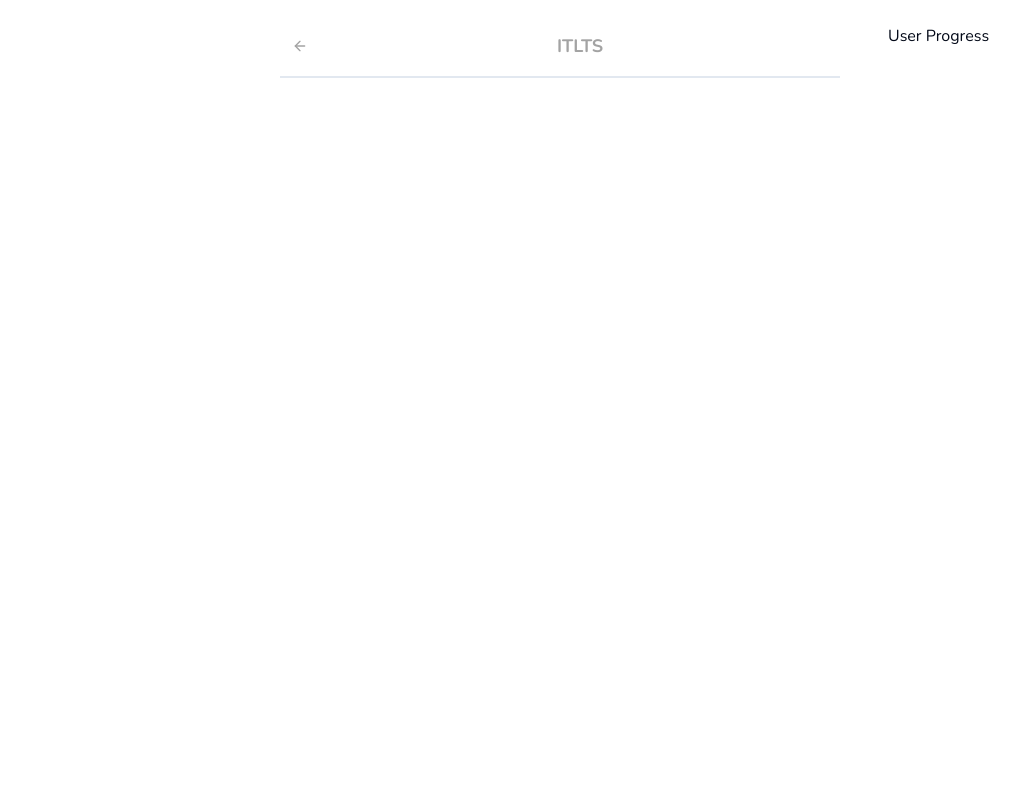
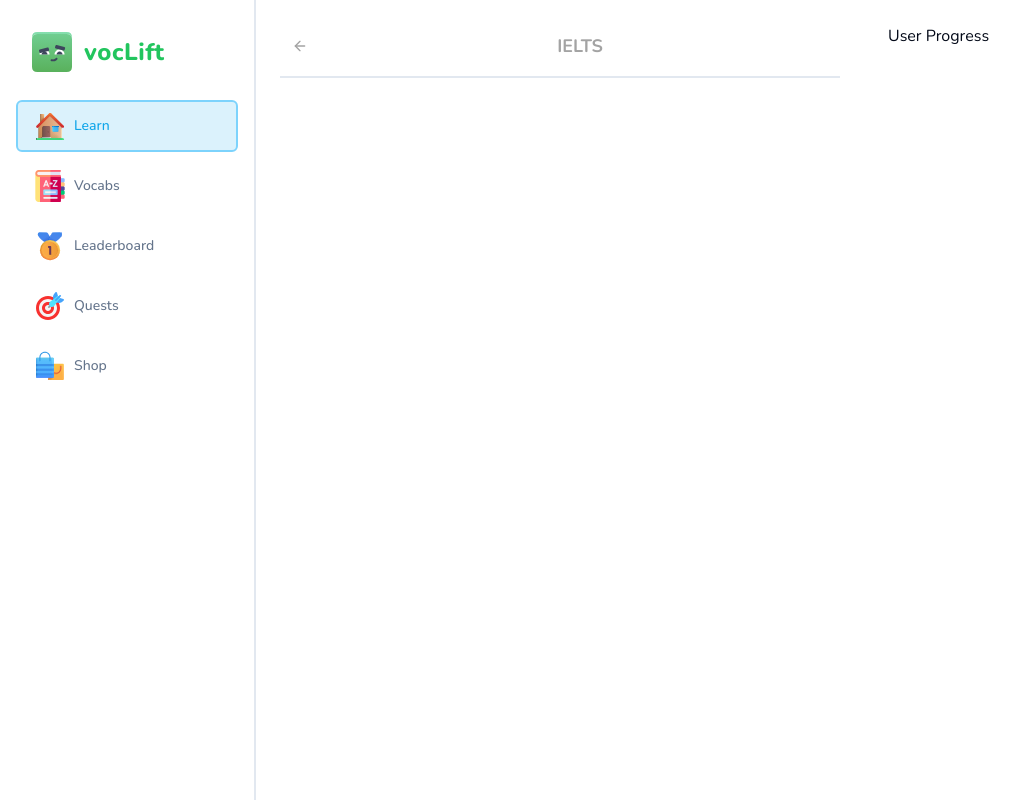
Before and after one commit to hr-shuvo/Voclift, a Next.js app in the folder client/: page /learn in a window 1280 px wide. Shown: the whole page, without its empty margins (0-1036 px from the left). Built offline with nearby package versions, Linux system fonts and the light colour scheme; no server answers.

Commit message:
add sidebar

```diff
--- a/client/app/(main)/layout.tsx
+++ b/client/app/(main)/layout.tsx
@@ -1,4 +1,6 @@
 import React from "react";
+import {Sidebar} from "@/components/sidebar";
+import {MobileHeader} from "@/components/mobile-header";
 
 
 type Props = {
@@ -8,8 +10,10 @@
 const MainLayout = ({children}:Props)=>{
     return(
         <>
+            <MobileHeader/>
+            <Sidebar className='hidden lg:flex'/>
             <main className='lg:pl-[256px] h-full pt-[50px] lg:pt-0'>
-                <div className='h-full max-w-[1056px] mx-auto pt-6 '>
+                <div className='h-full max-w-[1056px] mx-auto pt-6  '>
                     {children}
                 </div>
 
--- a/client/app/(main)/learn/page.tsx
+++ b/client/app/(main)/learn/page.tsx
@@ -11,7 +11,7 @@
                  <UserProgress></UserProgress>
              </StickyWrapper>
             <FeedWrapper>
-                <Header title={'ITLTS'}/>
+                <Header title={'IELTS'}/>
             </FeedWrapper>
         </div>
     )
--- a/client/app/globals.css
+++ b/client/app/globals.css
@@ -2,9 +2,15 @@
 @tailwind components;
 @tailwind utilities;
 
-body {
-  font-family: Arial, Helvetica, sans-serif;
+/*body {*/
+/*  font-family: Arial, Helvetica, sans-serif;*/
+/*}*/
+html,
+body,
+:root{
+  @apply h-full
 }
+
 
 @layer base {
   :root {
--- /dev/null
+++ b/client/components/mobile-header.tsx
@@ -0,0 +1,9 @@
+import {MobileSidebar} from "@/components/mobile-sidebar";
+
+export const MobileHeader = () => {
+    return (
+        <nav className='lg:hidden px-6 h-[50px] flex items-center bg-green-500 border-b fixed top-0 w-full z-50'>
+            <MobileSidebar/>
+        </nav>
+    )
+}
--- /dev/null
+++ b/client/components/mobile-sidebar.tsx
@@ -0,0 +1,19 @@
+import {Sheet, SheetContent, SheetTitle, SheetTrigger} from "@/components/ui/sheet";
+import {Menu} from "lucide-react";
+import {Sidebar} from "@/components/sidebar";
+
+
+export const MobileSidebar = () => {
+    return (
+        <Sheet>
+            <SheetTrigger>
+                <Menu/>
+            </SheetTrigger>
+            <SheetContent  className='p-0 z-[100]' side='left'>
+                <SheetTitle></SheetTitle>
+                <Sidebar className=''/>
+            </SheetContent>
+        </Sheet>
+
+    )
+}
--- /dev/null
+++ b/client/components/sidebar-item.tsx
@@ -0,0 +1,30 @@
+'use client'
+
+import {Button} from "@/components/ui/button";
+import {usePathname} from "next/navigation";
+import Link from "next/link";
+import Image from "next/image";
+
+type Props = {
+    label: string,
+    iconSrc: string,
+    href: string
+}
+
+export const SidebarItem = ({label, iconSrc, href}: Props) => {
+    const pathname = usePathname();
+    const active = pathname === href;
+
+
+    return (
+        <Button variant={active ? 'sidebarOutline' : 'sidebar'} size='default'
+                className='justify-start h-[52px]' asChild
+        >
+            <Link href={href}>
+                <Image src={iconSrc} alt={label} height={32} width={32} />
+                {label}
+            </Link>
+        </Button>
+    );
+
+};
--- /dev/null
+++ b/client/components/sidebar.tsx
@@ -0,0 +1,40 @@
+import React from "react";
+import {cn} from "@/lib/utils";
+import Image from "next/image";
+import Link from "next/link";
+import {SidebarItem} from "@/components/sidebar-item";
+
+type Props = {
+    className: React.ReactNode
+};
+
+
+export const Sidebar = ({className}: Props) =>{
+    return (
+        <div className={cn('flex h-full lg:w-[256px] w-[256px] ' +
+            'lg:fixed left-0 top-0 px-4 border-r-2 flex-col', className)}>
+
+            <Link href='/learn'>
+                <div className='pt-8 pl-4 pb-7 flex items-center gap-x-3'>
+                    <Image src='/mascot.svg' height={40} width={40} alt='mascot'/>
+                    <h1 className='text-2xl font-extrabold text-green-500 tracking-wide'>
+                        vocLift
+                    </h1>
+
+                </div>
+            </Link>
+
+
+            <div className='flex flex-col gap-y-2 flex-1'>
+                <SidebarItem label='Learn' href='/learn' iconSrc='/learn.svg'/>
+                <SidebarItem label='Vocabs' href='/vocabs' iconSrc='/vocabs.png'/>
+                <SidebarItem label='Leaderboard' href='/leaderboard' iconSrc='/leaderboard.svg'/>
+                <SidebarItem label='Quests' href='/quests' iconSrc='/quests.svg'/>
+                <SidebarItem label='Shop' href='/shop' iconSrc='/shop.svg'/>
+
+            </div>
+
+
+        </div>
+    )
+}
--- /dev/null
+++ b/client/components/ui/sheet.tsx
@@ -0,0 +1,140 @@
+"use client"
+
+import * as React from "react"
+import * as SheetPrimitive from "@radix-ui/react-dialog"
+import { cva, type VariantProps } from "class-variance-authority"
+import { X } from "lucide-react"
+
+import { cn } from "@/lib/utils"
+
+const Sheet = SheetPrimitive.Root
+
+const SheetTrigger = SheetPrimitive.Trigger
+
+const SheetClose = SheetPrimitive.Close
+
+const SheetPortal = SheetPrimitive.Portal
+
+const SheetOverlay = React.forwardRef<
+  React.ElementRef<typeof SheetPrimitive.Overlay>,
+  React.ComponentPropsWithoutRef<typeof SheetPrimitive.Overlay>
+>(({ className, ...props }, ref) => (
+  <SheetPrimitive.Overlay
+    className={cn(
+      "fixed inset-0 z-50 bg-black/80  data-[state=open]:animate-in data-[state=closed]:animate-out data-[state=closed]:fade-out-0 data-[state=open]:fade-in-0",
+      className
+    )}
+    {...props}
+    ref={ref}
+  />
+))
+SheetOverlay.displayName = SheetPrimitive.Overlay.displayName
+
+const sheetVariants = cva(
+  "fixed z-50 gap-4 bg-background p-6 shadow-lg transition ease-in-out data-[state=open]:animate-in data-[state=closed]:animate-out data-[state=closed]:duration-300 data-[state=open]:duration-500",
+  {
+    variants: {
+      side: {
+        top: "inset-x-0 top-0 border-b data-[state=closed]:slide-out-to-top data-[state=open]:slide-in-from-top",
+        bottom:
+          "inset-x-0 bottom-0 border-t data-[state=closed]:slide-out-to-bottom data-[state=open]:slide-in-from-bottom",
+        left: "inset-y-0 left-0 h-full w-3/4 border-r data-[state=closed]:slide-out-to-left data-[state=open]:slide-in-from-left sm:max-w-sm",
+        right:
+          "inset-y-0 right-0 h-full w-3/4  border-l data-[state=closed]:slide-out-to-right data-[state=open]:slide-in-from-right sm:max-w-sm",
+      },
+    },
+    defaultVariants: {
+      side: "right",
+    },
+  }
+)
+
+interface SheetContentProps
+  extends React.ComponentPropsWithoutRef<typeof SheetPrimitive.Content>,
+    VariantProps<typeof sheetVariants> {}
+
+const SheetContent = React.forwardRef<
+  React.ElementRef<typeof SheetPrimitive.Content>,
+  SheetContentProps
+>(({ side = "right", className, children, ...props }, ref) => (
+  <SheetPortal>
+    <SheetOverlay />
+    <SheetPrimitive.Content
+      ref={ref}
+      className={cn(sheetVariants({ side }), className)}
+      {...props}
+    >
+      {children}
+      <SheetPrimitive.Close className="absolute right-4 top-4 rounded-sm opacity-70 ring-offset-background transition-opacity hover:opacity-100 focus:outline-none focus:ring-2 focus:ring-ring focus:ring-offset-2 disabled:pointer-events-none data-[state=open]:bg-secondary">
+        <X className="h-4 w-4" />
+        <span className="sr-only">Close</span>
+      </SheetPrimitive.Close>
+    </SheetPrimitive.Content>
+  </SheetPortal>
+))
+SheetContent.displayName = SheetPrimitive.Content.displayName
+
+const SheetHeader = ({
+  className,
+  ...props
+}: React.HTMLAttributes<HTMLDivElement>) => (
+  <div
+    className={cn(
+      "flex flex-col space-y-2 text-center sm:text-left",
+      className
+    )}
+    {...props}
+  />
+)
+SheetHeader.displayName = "SheetHeader"
+
+const SheetFooter = ({
+  className,
+  ...props
+}: React.HTMLAttributes<HTMLDivElement>) => (
+  <div
+    className={cn(
+      "flex flex-col-reverse sm:flex-row sm:justify-end sm:space-x-2",
+      className
+    )}
+    {...props}
+  />
+)
+SheetFooter.displayName = "SheetFooter"
+
+const SheetTitle = React.forwardRef<
+  React.ElementRef<typeof SheetPrimitive.Title>,
+  React.ComponentPropsWithoutRef<typeof SheetPrimitive.Title>
+>(({ className, ...props }, ref) => (
+  <SheetPrimitive.Title
+    ref={ref}
+    className={cn("text-lg font-semibold text-foreground", className)}
+    {...props}
+  />
+))
+SheetTitle.displayName = SheetPrimitive.Title.displayName
+
+const SheetDescription = React.forwardRef<
+  React.ElementRef<typeof SheetPrimitive.Description>,
+  React.ComponentPropsWithoutRef<typeof SheetPrimitive.Description>
+>(({ className, ...props }, ref) => (
+  <SheetPrimitive.Description
+    ref={ref}
+    className={cn("text-sm text-muted-foreground", className)}
+    {...props}
+  />
+))
+SheetDescription.displayName = SheetPrimitive.Description.displayName
+
+export {
+  Sheet,
+  SheetPortal,
+  SheetOverlay,
+  SheetTrigger,
+  SheetClose,
+  SheetContent,
+  SheetHeader,
+  SheetFooter,
+  SheetTitle,
+  SheetDescription,
+}
```
Also changed, not shown: client/public/vocabs.png (added).
